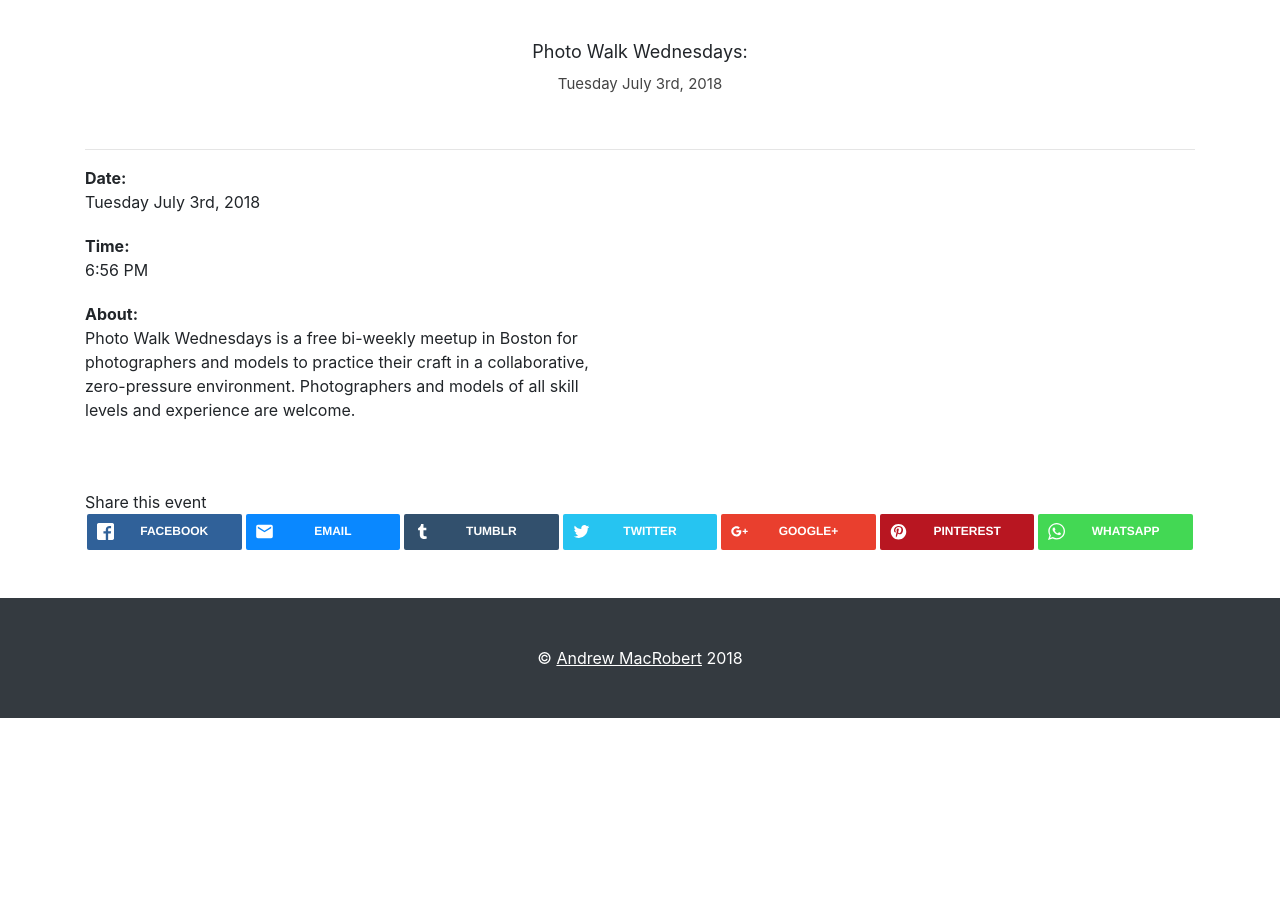
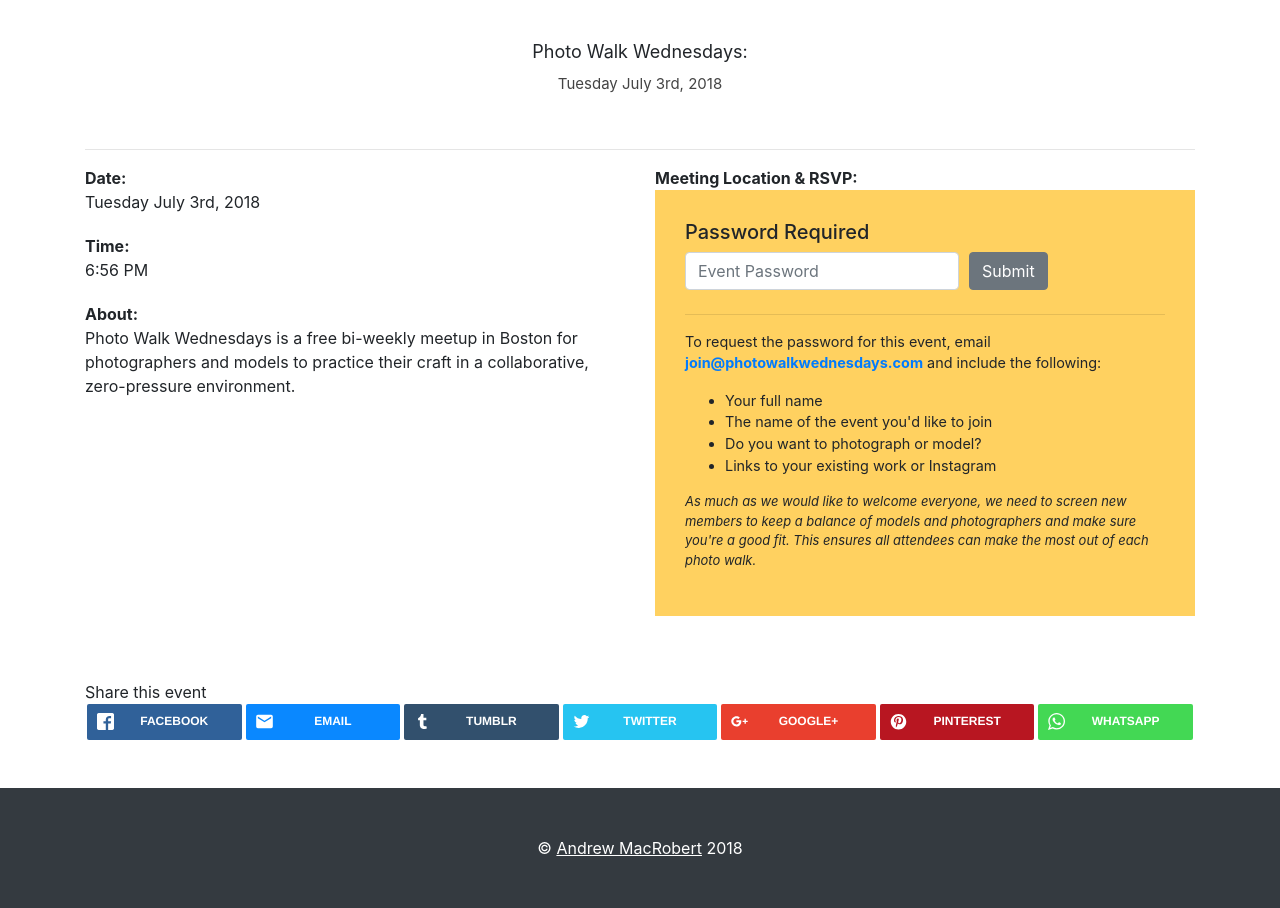
Before and after one commit to amacrobert/photowalkboston, a Symfony app: template templates/event.html.twig in a window 1280 px wide. Shown: the part 455-1363 px from the top of the page. Before the commit the page ends 1173 px from the top, so only its background shows below. Run offline with Twig, Linux system fonts and the light colour scheme; the template is opened without the code that fills it, so the values that code supplies are empty; some libraries are stand-ins or nearby versions.

Commit message:
password protect event pages

```diff
--- a/public/css/main.css
+++ b/public/css/main.css
@@ -155,3 +155,32 @@
 dt:after {
     content: ':';
 }
+
+.password-protected {
+    padding: 30px;
+    background-color: #FFD160;
+    min-height: 300px;
+}
+
+.password-protected--title {
+}
+
+.password-protected--instructions {
+    font-size: .9em;
+}
+
+.password-protected--explanation {
+    font-size: .9em;
+    font-style: italic;
+}
+
+.email-link {
+    font-weight: bold;
+}
+
+.password-to-rsvp {
+    text-align: center;
+    color: #555;
+    font-style: italic;
+    font-size: .8em;
+}
--- a/src/Admin/EventAdmin.php
+++ b/src/Admin/EventAdmin.php
@@ -35,6 +35,9 @@
             ->with('General', ['class' => 'col-md-6'])
                 ->add('title', null, [
                     'help' => 'The title of the event, such as "Flowy Primes at Castle Island". This should have the name of the location and reference (even a cryptic one) to any theme or challenge for the week.',
+                ])
+                ->add('password', null, [
+                    'help' => 'If set, the meeting location and Facebook link will be password-protected. Users will have to enter a password, or fill out a form requesting the password.',
                 ])
                 ->add('description', null, [
                     'help' => 'A colorful high-level description of the location, event, and themes, and type of shots that people can expect here. Keep it under 100 words.',
--- a/src/Entity/doctrine/Event.orm.yml
+++ b/src/Entity/doctrine/Event.orm.yml
@@ -15,6 +15,7 @@
         photographer_challenge: { type: text, nullable: true }
         eventbrite_link:        { type: string, nullable: true }
         facebook_link:          { type: string, nullable: true }
+        password:               { type: string, nullable: true }
 
     manyToOne:
         banner_image:           { targetEntity: App\Entity\Image }
--- a/templates/event.html.twig
+++ b/templates/event.html.twig
@@ -17,8 +17,26 @@
     </div>
 
     <div class="container">
+
         <div class="row">
             <div class="col-md-12">
+
+                {% if password_right %}
+                    <div class="alert alert-success alert-dismissible fade show mt-3" role="alert">
+                        <button type="button" class="close" data-dismiss="alert" aria-label="Close">
+                            <span aria-hidden="true">&times;</span>
+                        </button>
+                        <strong>Access granted.</strong> You may now RSVP and view the meeting location and parking instructions. See you on Wednesday!
+                    </div>
+                {% elseif password_wrong %}
+                    <div class="alert alert-danger alert-dismissible fade show mt-3" role="alert">
+                        <button type="button" class="close" data-dismiss="alert" aria-label="Close">
+                            <span aria-hidden="true">&times;</span>
+                        </button>
+                        <strong>Password incorrect.</strong> Sorry, that is not the password for this event. See below for instructions on requesting access.
+                    </div>
+                {% endif %}
+
                 <h3 class="event-page--subtitle">Photo Walk Wednesdays:</h3>
                 <h1 class="event-page--title">{{event.title}}</h1>
                 <h3 class="event-page--title-date">{{event.date|date('l F jS, Y')}}</h3>
@@ -26,7 +44,15 @@
             </div>
         </div>
 
-        {% if event.facebookLink %}
+        {% if (event.facebookLink or event.eventbriteLink) and has_access == false %}
+            <div class="row mb-3">
+                <div class="col-md-6 offset-md-3 password-to-rsvp">
+                    Enter password below to get the RSVP link
+                </div>
+            </div>
+        {% endif %}
+
+        {% if event.facebookLink and has_access %}
             <div class="row mb-3">
                 <div class="col-md-6 offset-md-3">
                     <a class="btn btn-primary btn-lg btn-block" target="_blank" href="{{event.facebookLink}}">
@@ -36,7 +62,7 @@
             </div>
         {% endif %}
 
-        {% if event.eventbriteLink %}
+        {% if event.eventbriteLink and has_access %}
             <div class="row">
                 <div class="col-md-6 offset-md-3">
                     <a class="btn btn-primary btn-lg btn-block" target="_blank" href="{{event.eventbriteLink}}">
@@ -67,26 +93,75 @@
                         <dd>{{event.photographerChallenge}}
                     {% endif %}
 
-                    {% if event.parking %}
-                        <dt>Parking Instructions</dt>
-                        <dd>{{event.parking}}
-                    {% endif %}
-
                     <dt>About</dt>
-                    <dd>Photo Walk Wednesdays is a free bi-weekly meetup in Boston for photographers and models to practice their craft in a collaborative, zero-pressure environment. Photographers and models of all skill levels and experience are welcome.</dd>
+                    <dd>Photo Walk Wednesdays is a free bi-weekly meetup in Boston for photographers and models to practice their craft in a collaborative, zero-pressure environment.</dd>
                 </dl>
             </div>
 
             <div class="col-md-6">
+                {% if has_access == false %}
+                    <dl>
+                        <dt>Meeting Location & RSVP</dt>
+                        <div class="container-fluid">
+                            <div class="row">
+                                <div class="col-md-12 password-protected">
+                                    <h5 class="password-protected--title">Password Required</h5>
+
+                                    <form method="post">
+                                        <div class="form-row align-items-center">
+                                            <div class="col-auto">
+                                                <input
+                                                    type="text"
+                                                    class="form-control mb-2"
+                                                    id="event_{{ event.id }}_pass"
+                                                    name="event_{{ event.id }}_pass"
+                                                    placeholder="Event Password" />
+                                            </div>
+                                            <div class="col-auto">
+                                                <button type="submit" class="btn btn-secondary mb-2">
+                                                    Submit
+                                                </button>
+                                            </div>
+                                        </div>
+                                    </form>
+
+                                    <hr>
+
+                                    <div class="password-protected--instructions"
+                                    <p>To request the password for this event, email <a class="email-link" href="mailto:join@photowalkwednesdays.com">join@photowalkwednesdays.com</a> and include the following:</p>
+                                    <ul>
+                                        <li>Your full name</li>
+                                        <li>The name of the event you'd like to join</li>
+                                        <li>Do you want to photograph or model?</li>
+                                        <li>Links to your existing work or Instagram</li>
+                                    </ul>
+                                    <div class="password-protected--explanation">
+                                        <p>As much as we would like to welcome everyone, we need to screen new members to keep a balance of models and photographers and make sure you're a good fit. This ensures all attendees can make the most out of each photo walk.</p>
+                                    </div>
+                                </div>
+                            </div>
+                        </div>
+                    </dl>
+                {% else %}
+                    <dl>
                         {% if event.meetingLocation %}
                             <dt>Meeting Location</dt>
-                    <dd>{{event.meetingLocation}}</dd>
+                            <dd>{{event.meetingLocation}}
                                 <iframe
                                     frameborder="0" style="border:0; width: 100%; height: 350px"
                                     src="https://www.google.com/maps/embed/v1/search?key=AIzaSyDzlJVE3Ow9be-h2MTbh01Zuj7KtBfW_ss&q={{event.meetingLocation|url_encode}}"
                                     allowfullscreen>
                                 </iframe>
+                            </dd>
                         {% endif %}
+
+                        {% if event.parking %}
+                            <dt>Parking Instructions</dt>
+                            <dd>{{event.parking}}</dd>
+                        {% endif %}
+                    </dl>
+                {% endif %}
+
             </div>
         </div>
 
```
Also changed, not shown: src/Controller/DefaultController.php (+25 -4 lines), src/Entity/Event.php (+10 -0 lines). Lines whose indentation alone changed are shown as unchanged.
